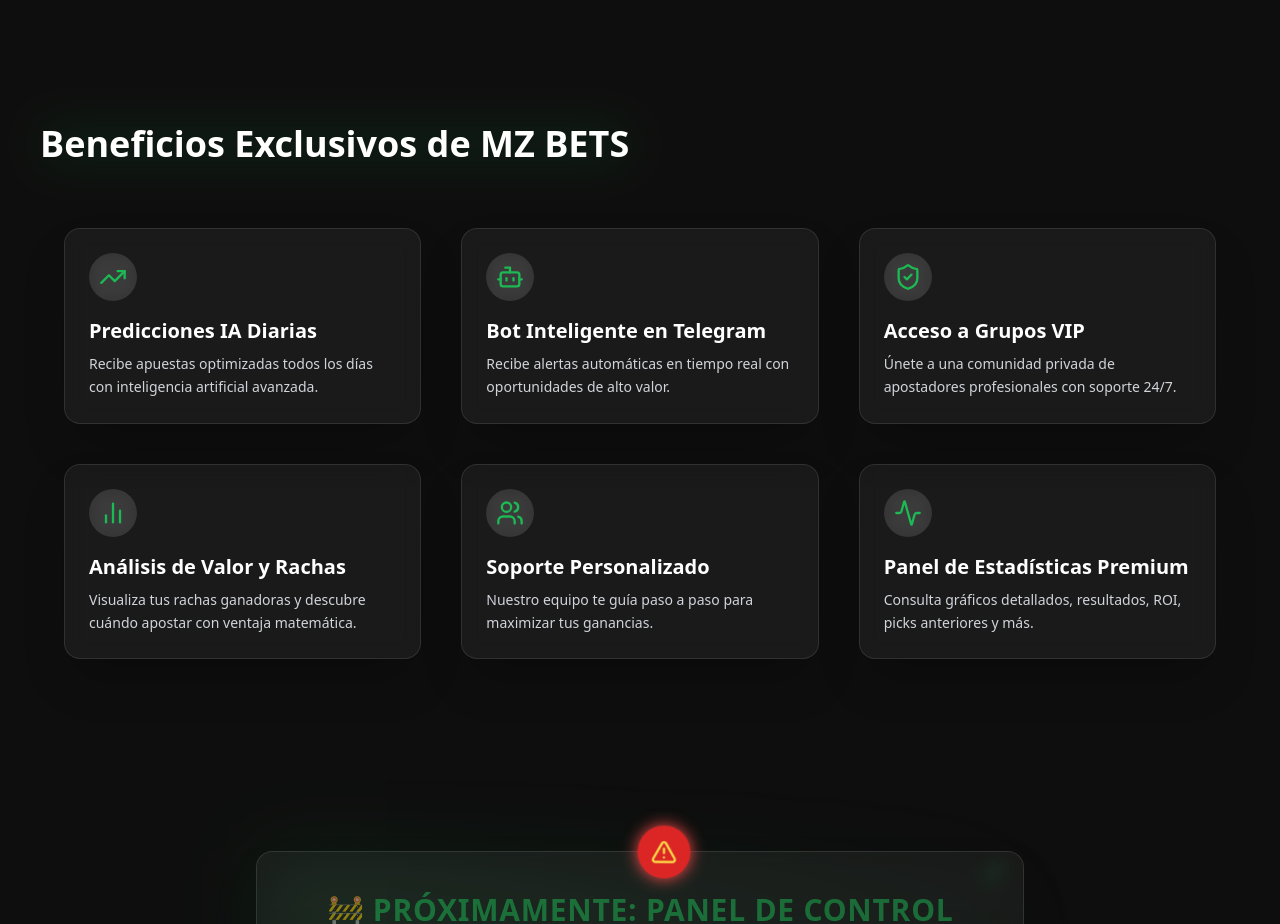
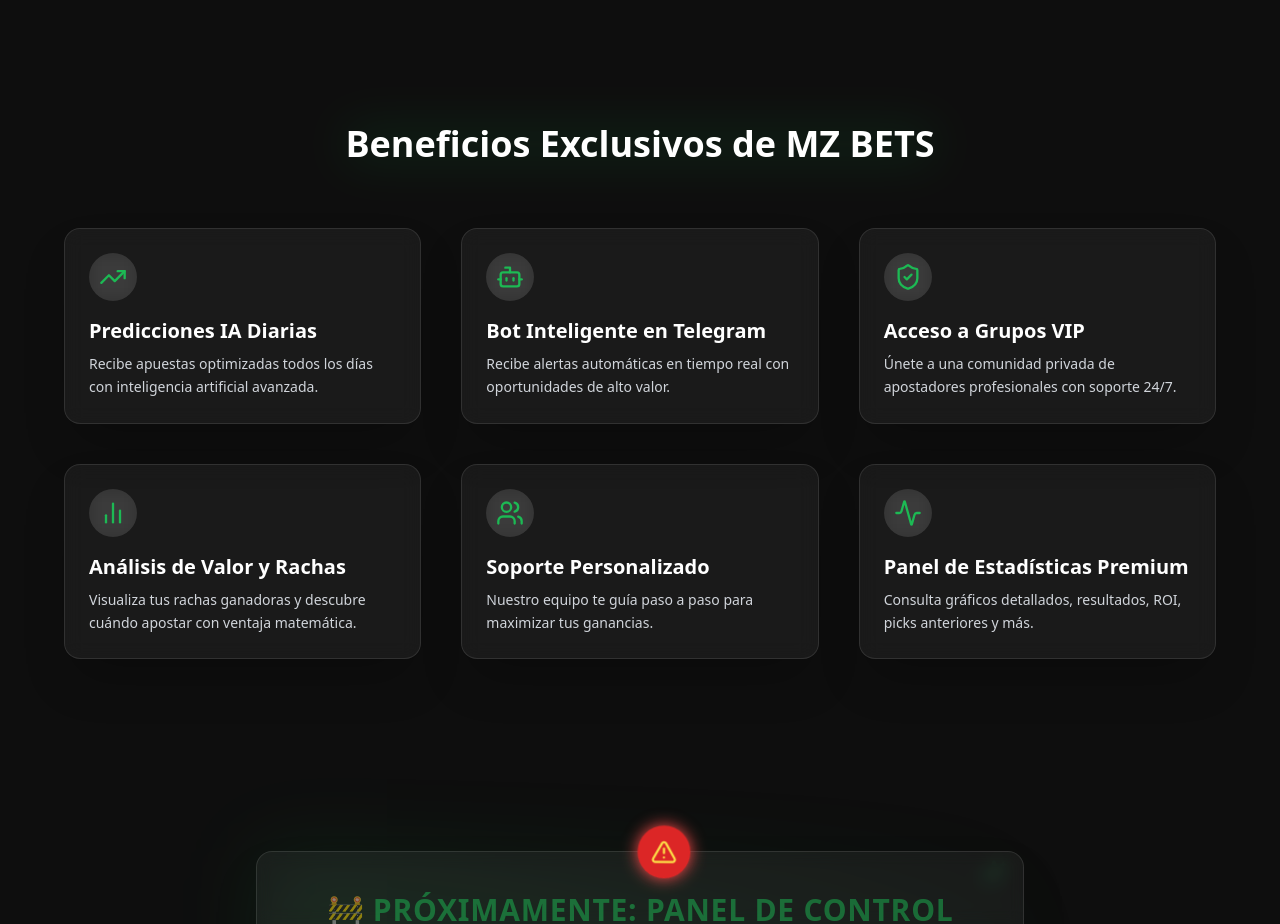
Before and after one commit to XAresX-web/MZ_BETS, a React (Vite) app: page / in a window 1280 px wide. Shown: the part 1140-2064 px from the top of the page. Built offline with nearby package versions, Linux system fonts and the light colour scheme; some icons are missing.

Commit message:
✨ Nueva versión: implementeacion de idioma chino

```diff
--- a/src/sections/Benefits.jsx
+++ b/src/sections/Benefits.jsx
@@ -25,10 +25,12 @@
 
   return (
     <section className="py-24 px-4 md:px-10">
-      <h2 className="text-3xl md:text-4xl font-extrabold mb-16 text-center text-white relative inline-block">
-        <span className="relative z-10">{t("benefits.title")}</span>
-        <span className="absolute inset-0 bg-gradient-to-r from-[#1db954] to-[#1db954] blur-xl opacity-10 rounded" />
-      </h2>
+      <div className="w-full text-center">
+        <h2 className="text-3xl md:text-4xl font-extrabold mb-16 text-white relative inline-block">
+          <span className="relative z-10">{t("benefits.title")}</span>
+          <span className="absolute inset-0 bg-gradient-to-r from-[#1db954] to-[#1db954] blur-xl opacity-10 rounded" />
+        </h2>
+      </div>
 
       <div className="grid md:grid-cols-3 gap-10 max-w-6xl mx-auto text-left">
         {benefits.map((b, i) => (
```
